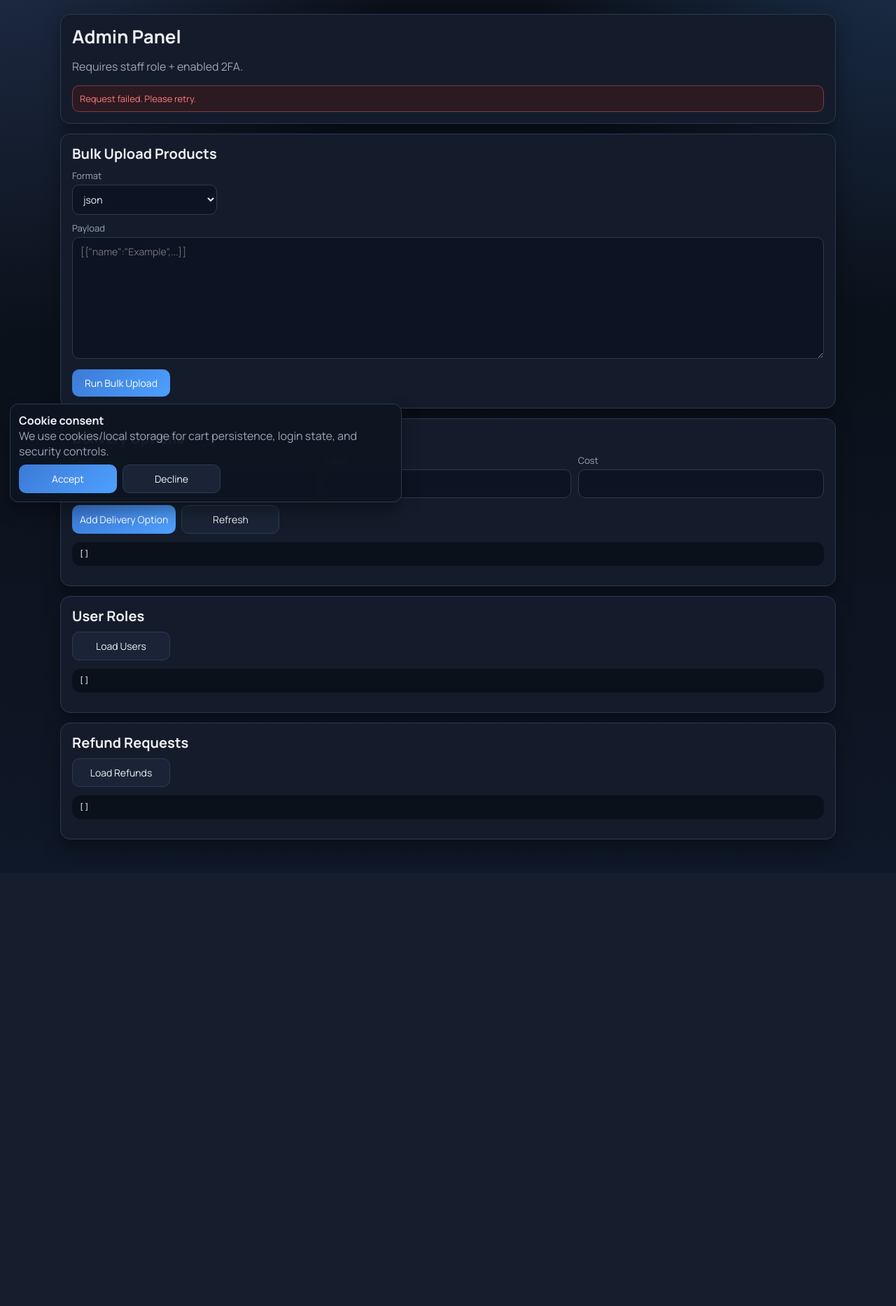
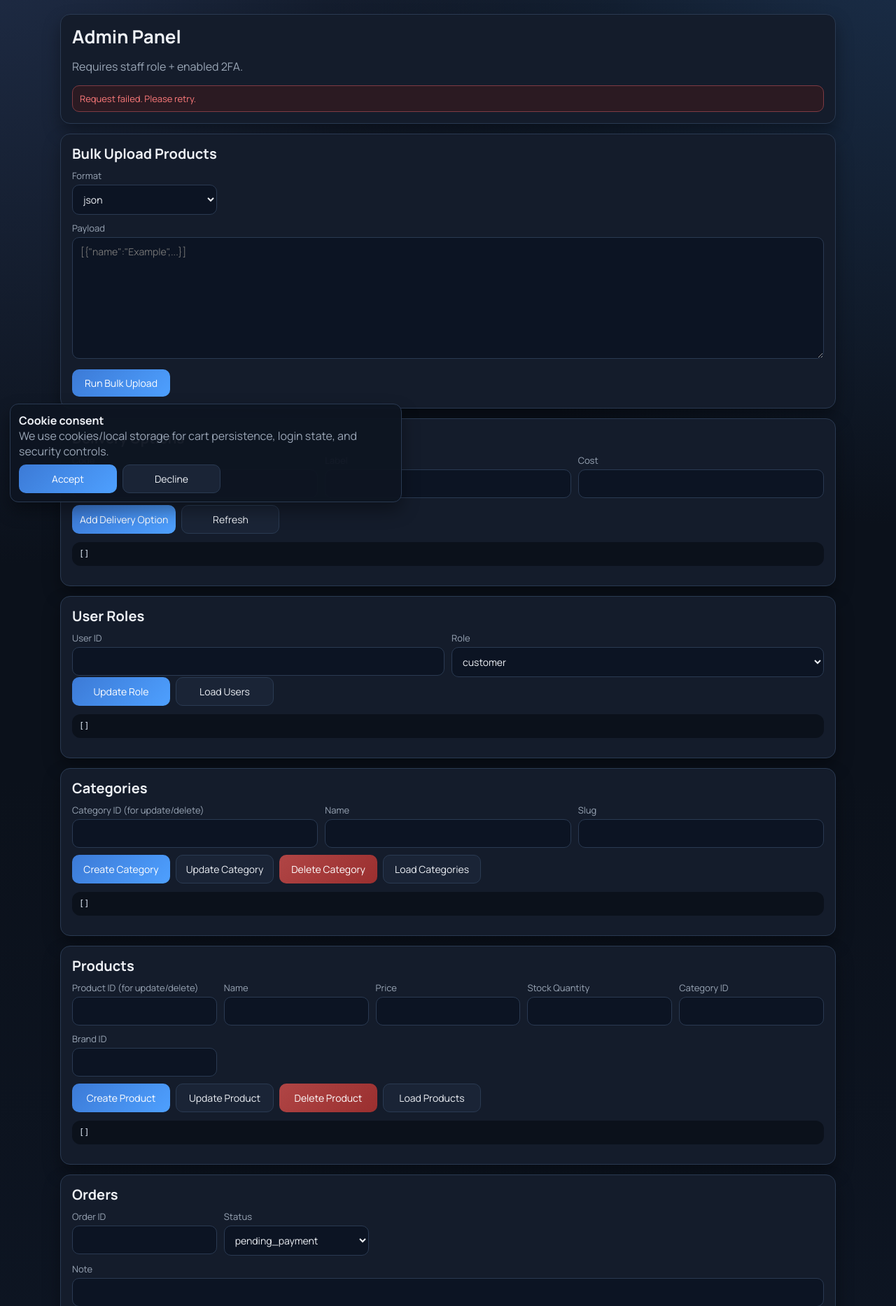
Before and after one commit to HenriHyttinen/i-love-shopping, a Django app: page /admin-panel/ in a window 1280 px wide. Shown: the part 68-1935 px from the top of the page at 70% size. Before the commit the page ends 1284 px from the top, so only its background shows below. Run offline with Django 5.2, Linux system fonts and the light colour scheme; data that the repository does not hold is empty.

Commit message:
part3: expand admin panel workflows and add admin order list api

```diff
--- a/backend/commerce/urls.py
+++ b/backend/commerce/urls.py
@@ -9,6 +9,7 @@ from .views import (
     CheckoutSummaryView,
     AdminDeliveryOptionDetailView,
     AdminDeliveryOptionListCreateView,
+    AdminOrderListView,
     AdminOrderStatusUpdateView,
     AdminRefundListView,
     AdminRefundStatusUpdateView,
@@ -37,6 +38,7 @@ urlpatterns = [
     path("refunds/", RefundRequestListCreateView.as_view(), name="commerce_refund_list_create"),
     path("admin/delivery-options/", AdminDeliveryOptionListCreateView.as_view(), name="commerce_admin_delivery_options"),
     path("admin/delivery-options/<int:option_id>/", AdminDeliveryOptionDetailView.as_view(), name="commerce_admin_delivery_option_detail"),
+    path("admin/orders/", AdminOrderListView.as_view(), name="commerce_admin_order_list"),
     path("admin/orders/<int:order_id>/status/", AdminOrderStatusUpdateView.as_view(), name="commerce_admin_order_status"),
     path("admin/refunds/", AdminRefundListView.as_view(), name="commerce_admin_refund_list"),
     path("admin/refunds/<int:refund_id>/status/", AdminRefundStatusUpdateView.as_view(), name="commerce_admin_refund_status"),
--- a/backend/commerce/views.py
+++ b/backend/commerce/views.py
@@ -463,6 +463,14 @@ class AdminOrderStatusUpdateView(APIView):
         return Response(OrderSerializer(order).data)
 
 
+class AdminOrderListView(APIView):
+    permission_classes = [IsAdminWith2FA]
+
+    def get(self, request):
+        queryset = Order.objects.all().prefetch_related("status_events", "items").order_by("-created_at")
+        return Response(OrderSerializer(queryset, many=True).data)
+
+
 class RefundRequestListCreateView(APIView):
     permission_classes = [permissions.IsAuthenticated]
 
--- a/backend/static/admin_panel.js
+++ b/backend/static/admin_panel.js
@@ -10,9 +10,40 @@
     U.byId("users-json").textContent = JSON.stringify(users, null, 2);
   }
 
+  async function updateUserRole() {
+    const userId = Number(U.byId("user-role-id").value);
+    const role = U.byId("user-role-value").value;
+    if (!userId) throw { detail: "Provide user ID." };
+    await U.request(U.API + `/auth/admin/users/${userId}/role/`, {
+      method: "POST",
+      auth: true,
+      guest: false,
+      body: { role },
+    });
+    await loadUsers();
+    status("User role updated.", "ok");
+  }
+
   async function loadRefunds() {
     const refunds = await U.request(U.API + "/commerce/admin/refunds/", { auth: true, guest: false });
     U.byId("refunds-json").textContent = JSON.stringify(refunds, null, 2);
+  }
+
+  async function updateRefundStatus() {
+    const refundId = Number(U.byId("refund-id-admin").value);
+    const update = {
+      status: U.byId("refund-status-admin").value,
+      note: U.byId("refund-note-admin").value.trim(),
+    };
+    if (!refundId) throw { detail: "Provide refund ID." };
+    await U.request(U.API + `/commerce/admin/refunds/${refundId}/status/`, {
+      method: "POST",
+      auth: true,
+      guest: false,
+      body: update,
+    });
+    await loadRefunds();
+    status("Refund status updated.", "ok");
   }
 
   async function loadDelivery() {
@@ -37,6 +68,155 @@
     status("Delivery option created.", "ok");
   }
 
+  async function loadCategories() {
+    const categories = await U.request(U.API + "/catalog/admin/categories/", { auth: true, guest: false });
+    U.byId("categories-json").textContent = JSON.stringify(categories, null, 2);
+  }
+
+  async function createCategory() {
+    const body = {
+      name: U.byId("category-name").value.trim(),
+      slug: U.byId("category-slug").value.trim(),
+    };
+    await U.request(U.API + "/catalog/admin/categories/", {
+      method: "POST",
+      auth: true,
+      guest: false,
+      body,
+    });
+    await loadCategories();
+    status("Category created.", "ok");
+  }
+
+  async function updateCategory() {
+    const categoryId = Number(U.byId("category-id").value);
+    if (!categoryId) throw { detail: "Provide category ID." };
+    const body = {
+      name: U.byId("category-name").value.trim(),
+      slug: U.byId("category-slug").value.trim(),
+    };
+    await U.request(U.API + `/catalog/admin/categories/${categoryId}/`, {
+      method: "PATCH",
+      auth: true,
+      guest: false,
+      body,
+    });
+    await loadCategories();
+    status("Category updated.", "ok");
+  }
+
+  async function deleteCategory() {
+    const categoryId = Number(U.byId("category-id").value);
+    if (!categoryId) throw { detail: "Provide category ID." };
+    await U.request(U.API + `/catalog/admin/categories/${categoryId}/`, {
+      method: "DELETE",
+      auth: true,
+      guest: false,
+      json: false,
+    });
+    await loadCategories();
+    status("Category deleted.", "ok");
+  }
+
+  async function loadProducts() {
+    const products = await U.request(U.API + "/catalog/admin/products/", { auth: true, guest: false });
+    U.byId("products-json").textContent = JSON.stringify(products, null, 2);
+  }
+
+  function productPayload() {
+    return {
+      name: U.byId("product-name-admin").value.trim(),
+      description: U.byId("product-name-admin").value.trim(),
+      price: U.byId("product-price-admin").value.trim(),
+      stock_quantity: Number(U.byId("product-stock-admin").value || 0),
+      category: Number(U.byId("product-category-admin").value || 0),
+      brand: Number(U.byId("product-brand-admin").value || 0),
+      is_active: true,
+      weight_kg: "1.00",
+      weight_lb: "2.20",
+      length_cm: "20.00",
+      width_cm: "10.00",
+      height_cm: "5.00",
+      length_in: "7.87",
+      width_in: "3.94",
+      height_in: "1.97",
+    };
+  }
+
+  async function createProduct() {
+    const body = productPayload();
+    if (!body.name || !body.category || !body.brand) throw { detail: "Provide product name, category ID, and brand ID." };
+    await U.request(U.API + "/catalog/admin/products/", {
+      method: "POST",
+      auth: true,
+      guest: false,
+      body,
+    });
+    await loadProducts();
+    status("Product created.", "ok");
+  }
+
+  async function updateProduct() {
+    const productId = Number(U.byId("product-id-admin").value);
+    if (!productId) throw { detail: "Provide product ID." };
+    const body = productPayload();
+    await U.request(U.API + `/catalog/admin/products/${productId}/`, {
+      method: "PATCH",
+      auth: true,
+      guest: false,
+      body,
+    });
+    await loadProducts();
+    status("Product updated.", "ok");
+  }
+
+  async function deleteProduct() {
+    const productId = Number(U.byId("product-id-admin").value);
+    if (!productId) throw { detail: "Provide product ID." };
+    await U.request(U.API + `/catalog/admin/products/${productId}/`, {
+      method: "DELETE",
+      auth: true,
+      guest: false,
+      json: false,
+    });
+    await loadProducts();
+    status("Product deleted.", "ok");
+  }
+
+  async function loadOrders() {
+    const orders = await U.request(U.API + "/commerce/admin/orders/", { auth: true, guest: false });
+    U.byId("orders-json-admin").textContent = JSON.stringify(orders, null, 2);
+  }
+
+  async function updateOrderStatus() {
+    const orderId = Number(U.byId("order-id-admin").value);
+    if (!orderId) throw { detail: "Provide order ID." };
+    const body = {
+      status: U.byId("order-status-admin").value,
+      note: U.byId("order-note-admin").value.trim(),
+    };
+    await U.request(U.API + `/commerce/admin/orders/${orderId}/status/`, {
+      method: "POST",
+      auth: true,
+      guest: false,
+      body,
+    });
+    await loadOrders();
+    status("Order status updated.", "ok");
+  }
+
+  async function deleteReview() {
+    const reviewId = Number(U.byId("review-id-admin").value);
+    if (!reviewId) throw { detail: "Provide review ID." };
+    await U.request(U.API + `/catalog/admin/reviews/${reviewId}/`, {
+      method: "DELETE",
+      auth: true,
+      guest: false,
+      json: false,
+    });
+    status("Review deleted.", "ok");
+  }
+
   async function runBulkUpload() {
     const body = {
       format: U.byId("bulk-format").value,
@@ -53,7 +233,7 @@
 
   async function init() {
     try {
-      await Promise.all([loadUsers(), loadRefunds(), loadDelivery()]);
+      await Promise.all([loadUsers(), loadRefunds(), loadDelivery(), loadCategories(), loadProducts(), loadOrders()]);
       status("Admin data loaded.", "info");
     } catch (err) {
       status(U.errorText(err), "error");
@@ -61,9 +241,28 @@
   }
 
   U.byId("users-refresh-btn").addEventListener("click", () => loadUsers().catch((err) => status(U.errorText(err), "error")));
+  U.byId("user-role-update-btn").addEventListener("click", () => updateUserRole().catch((err) => status(U.errorText(err), "error")));
+
   U.byId("refunds-refresh-btn").addEventListener("click", () => loadRefunds().catch((err) => status(U.errorText(err), "error")));
+  U.byId("refund-status-update-btn").addEventListener("click", () => updateRefundStatus().catch((err) => status(U.errorText(err), "error")));
+
   U.byId("delivery-refresh-btn").addEventListener("click", () => loadDelivery().catch((err) => status(U.errorText(err), "error")));
   U.byId("delivery-create-btn").addEventListener("click", () => createDelivery().catch((err) => status(U.errorText(err), "error")));
+
+  U.byId("category-refresh-btn").addEventListener("click", () => loadCategories().catch((err) => status(U.errorText(err), "error")));
+  U.byId("category-create-btn").addEventListener("click", () => createCategory().catch((err) => status(U.errorText(err), "error")));
+  U.byId("category-update-btn").addEventListener("click", () => updateCategory().catch((err) => status(U.errorText(err), "error")));
+  U.byId("category-delete-btn").addEventListener("click", () => deleteCategory().catch((err) => status(U.errorText(err), "error")));
+
+  U.byId("product-refresh-btn").addEventListener("click", () => loadProducts().catch((err) => status(U.errorText(err), "error")));
+  U.byId("product-create-btn").addEventListener("click", () => createProduct().catch((err) => status(U.errorText(err), "error")));
+  U.byId("product-update-btn").addEventListener("click", () => updateProduct().catch((err) => status(U.errorText(err), "error")));
+  U.byId("product-delete-btn").addEventListener("click", () => deleteProduct().catch((err) => status(U.errorText(err), "error")));
+
+  U.byId("orders-refresh-btn").addEventListener("click", () => loadOrders().catch((err) => status(U.errorText(err), "error")));
+  U.byId("order-status-update-btn").addEventListener("click", () => updateOrderStatus().catch((err) => status(U.errorText(err), "error")));
+
+  U.byId("review-delete-btn").addEventListener("click", () => deleteReview().catch((err) => status(U.errorText(err), "error")));
   U.byId("bulk-upload-btn").addEventListener("click", () => runBulkUpload().catch((err) => status(U.errorText(err), "error")));
 
   init();
--- a/backend/templates/admin_panel.html
+++ b/backend/templates/admin_panel.html
@@ -79,18 +79,111 @@
 
   <section class="panel">
     <h2>User Roles</h2>
+    <div class="grid">
+      <div><label>User ID</label><input id="user-role-id" type="number" min="1"></div>
+      <div>
+        <label>Role</label>
+        <select id="user-role-value">
+          <option value="customer">customer</option>
+          <option value="admin">admin</option>
+          <option value="support">support</option>
+          <option value="sales">sales</option>
+        </select>
+      </div>
+    </div>
     <div class="btn-row">
+      <button id="user-role-update-btn">Update Role</button>
       <button class="secondary" id="users-refresh-btn">Load Users</button>
     </div>
     <pre id="users-json" class="code">[]</pre>
   </section>
 
   <section class="panel">
+    <h2>Categories</h2>
+    <div class="grid">
+      <div><label>Category ID (for update/delete)</label><input id="category-id" type="number" min="1"></div>
+      <div><label>Name</label><input id="category-name" type="text"></div>
+      <div><label>Slug</label><input id="category-slug" type="text"></div>
+    </div>
+    <div class="btn-row" style="margin-top:10px;">
+      <button id="category-create-btn">Create Category</button>
+      <button class="secondary" id="category-update-btn">Update Category</button>
+      <button class="danger" id="category-delete-btn">Delete Category</button>
+      <button class="secondary" id="category-refresh-btn">Load Categories</button>
+    </div>
+    <pre id="categories-json" class="code">[]</pre>
+  </section>
+
+  <section class="panel">
+    <h2>Products</h2>
+    <div class="grid">
+      <div><label>Product ID (for update/delete)</label><input id="product-id-admin" type="number" min="1"></div>
+      <div><label>Name</label><input id="product-name-admin" type="text"></div>
+      <div><label>Price</label><input id="product-price-admin" type="number" step="0.01"></div>
+      <div><label>Stock Quantity</label><input id="product-stock-admin" type="number" min="0"></div>
+      <div><label>Category ID</label><input id="product-category-admin" type="number" min="1"></div>
+      <div><label>Brand ID</label><input id="product-brand-admin" type="number" min="1"></div>
+    </div>
+    <div class="btn-row" style="margin-top:10px;">
+      <button id="product-create-btn">Create Product</button>
+      <button class="secondary" id="product-update-btn">Update Product</button>
+      <button class="danger" id="product-delete-btn">Delete Product</button>
+      <button class="secondary" id="product-refresh-btn">Load Products</button>
+    </div>
+    <pre id="products-json" class="code">[]</pre>
+  </section>
+
+  <section class="panel">
+    <h2>Orders</h2>
+    <div class="grid">
+      <div><label>Order ID</label><input id="order-id-admin" type="number" min="1"></div>
+      <div>
+        <label>Status</label>
+        <select id="order-status-admin">
+          <option value="pending_payment">pending_payment</option>
+          <option value="payment_successful">payment_successful</option>
+          <option value="payment_failed">payment_failed</option>
+          <option value="cancelled">cancelled</option>
+        </select>
+      </div>
+      <div style="grid-column:1/-1;"><label>Note</label><input id="order-note-admin" type="text"></div>
+    </div>
+    <div class="btn-row" style="margin-top:10px;">
+      <button id="order-status-update-btn">Update Order Status</button>
+      <button class="secondary" id="orders-refresh-btn">Load Orders</button>
+    </div>
+    <pre id="orders-json-admin" class="code">[]</pre>
+  </section>
+
+  <section class="panel">
     <h2>Refund Requests</h2>
+    <div class="grid">
+      <div><label>Refund ID</label><input id="refund-id-admin" type="number" min="1"></div>
+      <div>
+        <label>Status</label>
+        <select id="refund-status-admin">
+          <option value="pending">pending</option>
+          <option value="approved">approved</option>
+          <option value="rejected">rejected</option>
+        </select>
+      </div>
+      <div style="grid-column:1/-1;"><label>Note</label><input id="refund-note-admin" type="text"></div>
+    </div>
     <div class="btn-row">
+      <button id="refund-status-update-btn">Update Refund Status</button>
       <button class="secondary" id="refunds-refresh-btn">Load Refunds</button>
     </div>
     <pre id="refunds-json" class="code">[]</pre>
+  </section>
+
+  <section class="panel">
+    <h2>Review Moderation</h2>
+    <div class="grid">
+      <div><label>Review ID</label><input id="review-id-admin" type="number" min="1"></div>
+    </div>
+    <div class="btn-row" style="margin-top:10px;">
+      <button class="danger" id="review-delete-btn">Delete Review</button>
+    </div>
   </section>
 </main>
 
```
Also changed, not shown: backend/tests/test_admin_part3.py (+6 -0 lines).
